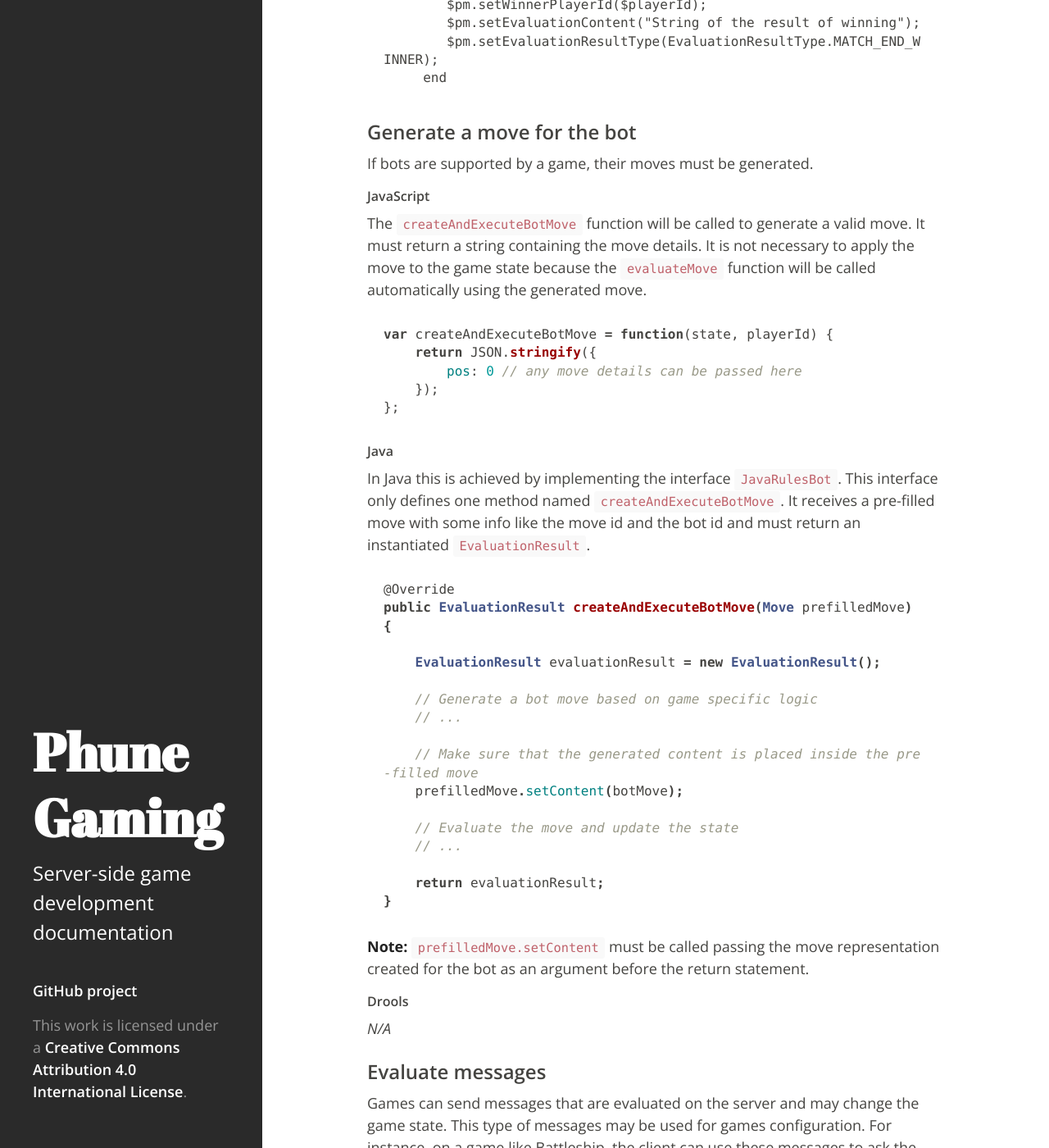
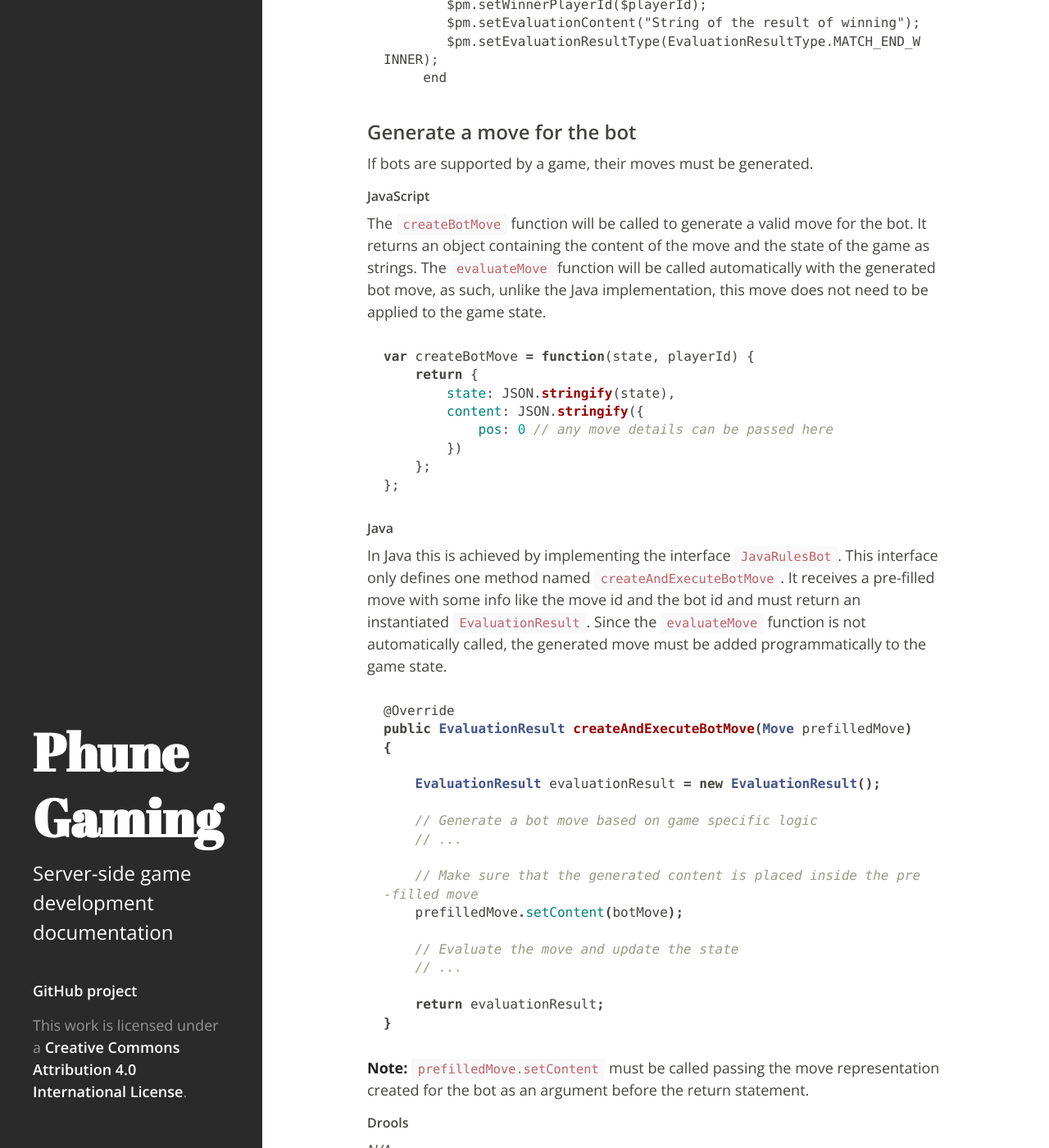
Before and after one commit to fjorge/pg-server-rules, a Jekyll site: the page built from index.md, in a window 1280 px wide and 1400 px high, scrolled down 5826 px. Shown: the whole window at 82% size. Built offline with Jekyll 4.4.1, drawn with Linux system fonts in a browser that asks for light colours; Markdown is read by kramdown in place of the engine named in the settings.

Commit message:
Changed the createAndExecuteBotMove function name and object returned

````diff
--- a/index.md
+++ b/index.md
@@ -234,20 +234,23 @@ If bots are supported by a game, their moves must be generated.
 
 #### JavaScript
 
-The `createAndExecuteBotMove` function will be called to generate a valid move. It must return a string containing the move details. It is not necessary to apply the move to the game state because the `evaluateMove` function will be called automatically using the generated move.
+The `createBotMove` function will be called to generate a valid move for the bot. It returns an object containing the content of the move and the state of the game as strings. The `evaluateMove` function will be called automatically with the generated bot move, as such, unlike the Java implementation, this move does not need to be applied to the game state.
 
 ```js
-var createAndExecuteBotMove = function(state, playerId) {
-    return JSON.stringify({
-        pos: 0 // any move details can be passed here
-    });
+var createBotMove = function(state, playerId) {
+    return {
+        state: JSON.stringify(state),
+        content: JSON.stringify({
+            pos: 0 // any move details can be passed here
+        })
+    };
 };
 ```
 
 #### Java
 
 In Java this is achieved by implementing the interface `JavaRulesBot`.
-This interface only defines one method named `createAndExecuteBotMove`. It receives a pre-filled move with some info like the move id and the bot id and must return an instantiated `EvaluationResult`.
+This interface only defines one method named `createAndExecuteBotMove`. It receives a pre-filled move with some info like the move id and the bot id and must return an instantiated `EvaluationResult`. Since the `evaluateMove` function is not automatically called, the generated move must be added programmatically to the game state.
 
 ```java
 @Override
````
